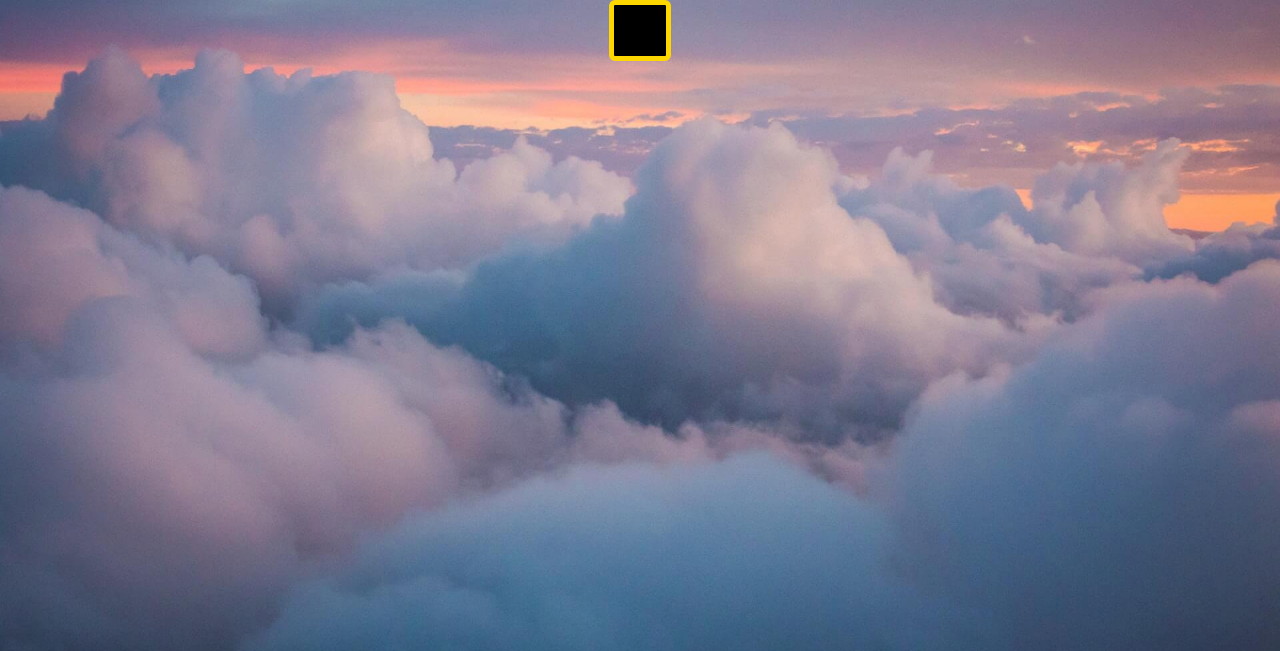
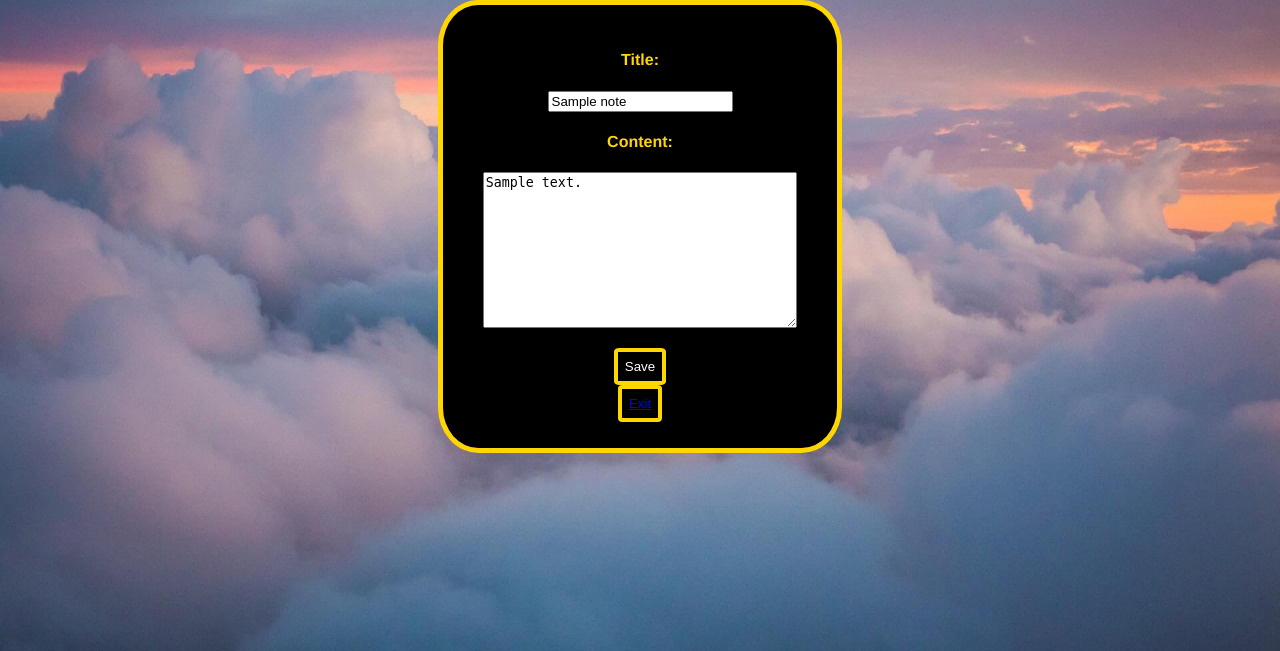
Before and after one commit to mejkej/cloudbook, a Django app: page /edit/1 in a window 1280 px wide. Shown: the part 104-755 px from the top of the page. Run offline with Django 3.2, Linux system fonts and the light colour scheme; a user stored in the database is signed in; tables that the repository leaves empty hold one stand-in row (values such as "Sample post").

Commit message:
CRUD functionality accomplishedgit add .

```diff
--- a/cloudbookapp/views.py
+++ b/cloudbookapp/views.py
@@ -100,7 +100,7 @@ def edit_note(request, pk):
         form = NoteForm(request.POST, instance=note)
         if form.is_valid():
             note = form.save()
-            redirect('read', pk=note.pk)
+            return redirect('read', pk=note.pk)
     else:
         form = NoteForm(instance=note)
     return render(request, 'edit.html', {'form': form})
--- a/templates/edit.html
+++ b/templates/edit.html
@@ -1 +1,17 @@
 {% extends "base.html" %}
+
+{% block content %}
+
+<form method="POST">
+    {% csrf_token %}
+    {% for field in form %}
+    <h4>{{ field.label_tag }}</h4>
+    <p>{{ field }}</p>
+    {% if field.errors %}
+    {{ field.errors }}
+    {% endif %}
+    {% endfor %}
+    <button type="submit">Save</button>
+</form>
+<button><a href="{% url 'base' %}">Exit</a></button>
+{% endblock %}
```
Also changed, not shown: templates/read.html (+6 -2 lines).
